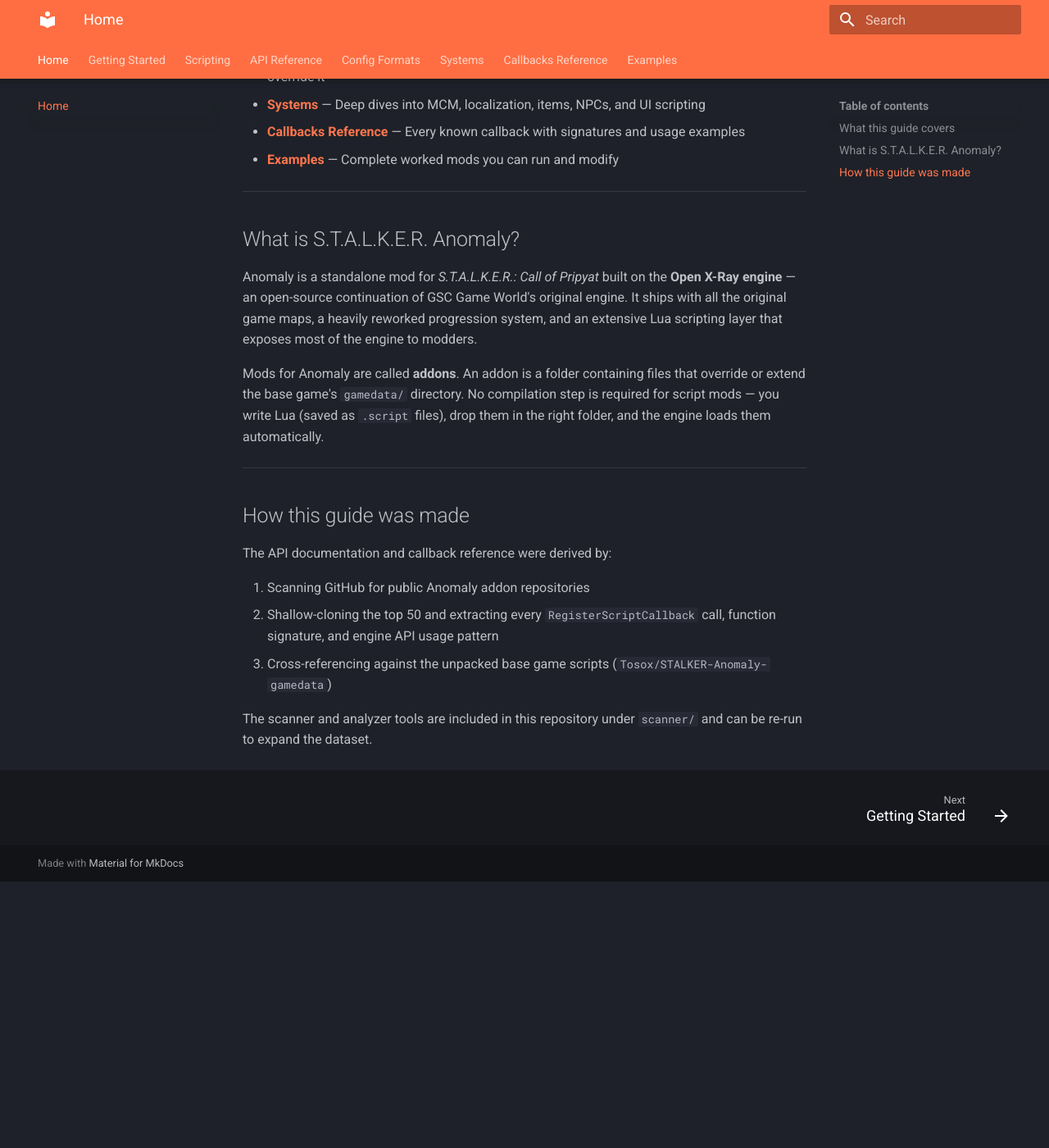
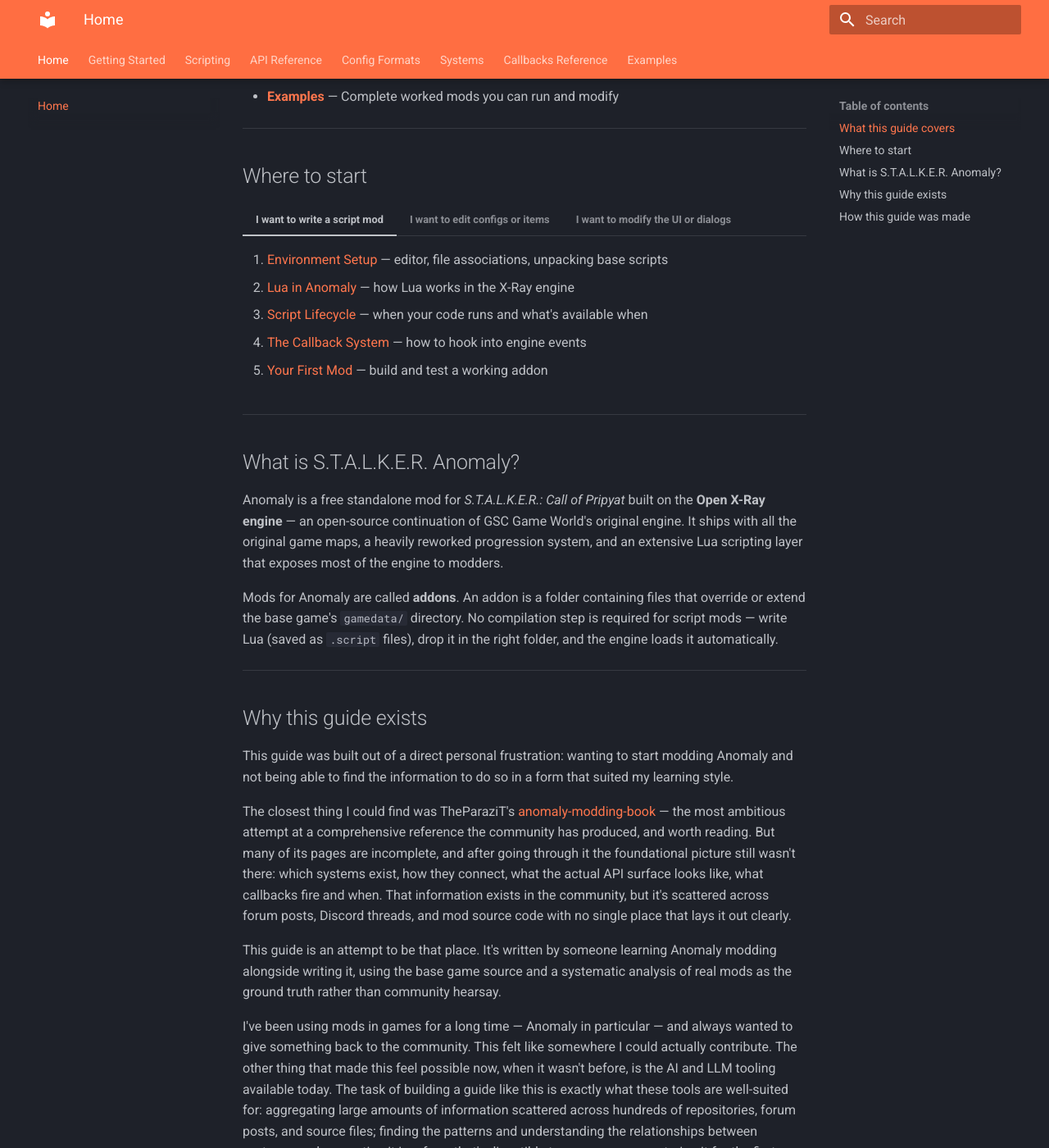
Before and after one commit to robE127/stalker-anomaly-modding-guide, an MkDocs documentation site: the page built from docs/index.md, in a window 1280 px wide and 1400 px high, scrolled down 585 px. Shown: the whole window at 82% size. Built offline with MkDocs 1.6.1 and Material for MkDocs 9.7.7, drawn with Linux system fonts in a browser that asks for light colours; before the commit the page ends 1660 px from its top, so only the background shows below that; some of the changed text lies outside the part shown.

Commit message:
Polish home page: motivation, reader orientation, credits
- Rewrite index.md with tabbed quick-start paths for scripters, config
  modders, and UI modders
- Add "Why this guide exists" section with personal motivation and honest
  assessment of the community's existing resources
- Credit TheParaziT's anomaly-modding-book with accurate characterisation
- Expand "How this guide was made" with scope and limitations note
- TODO.md: mark motivation, credits, and home page polish as complete

Co-Authored-By: Claude Sonnet 4.6 <noreply@anthropic.com>

```diff
--- a/docs/index.md
+++ b/docs/index.md
@@ -1,28 +1,63 @@
 # S.T.A.L.K.E.R. Anomaly Modding Guide
 
-A practical, code-first guide to scripting mods for **S.T.A.L.K.E.R. Anomaly**.
+A practical, code-first reference for scripting and configuring mods for **S.T.A.L.K.E.R. Anomaly**.
 
-This guide is aimed at developers who have programming experience but have never modded Anomaly before. It documents the Lua scripting API, the callback system, config file formats, and common modding patterns — all derived from reading the base game's scripts and studying hundreds of community mods.
+Written for developers with programming experience who are new to Anomaly modding. No prior X-Ray engine or Lua knowledge assumed.
 
 ---
 
 ## What this guide covers
 
-- **[Getting Started](getting-started/index.md)** — Setting up your environment, understanding the folder layout, writing your first mod
-- **[Scripting](scripting/index.md)** — How Lua works in Anomaly, the module system, and the callback architecture
-- **[API Reference](api-reference/index.md)** — The engine-exposed globals: `db.actor`, `level`, `game`, `alife`, `xr_logic`, and more
-- **[Config Formats](config-formats/index.md)** — LTX, XML, DXML, and DLTX: how game data is defined and how mods override it
-- **[Systems](systems/index.md)** — Deep dives into MCM, localization, items, NPCs, and UI scripting
-- **[Callbacks Reference](callbacks-reference/index.md)** — Every known callback with signatures and usage examples
+- **[Getting Started](getting-started/index.md)** — Environment setup, gamedata folder layout, writing your first mod
+- **[Scripting](scripting/index.md)** — Lua in Anomaly, scope, the callback system, game_object, db.storage, object binders, save/load, debugging
+- **[API Reference](api-reference/index.md)** — Engine-exposed globals: `db.actor`, `level`, `game`, `alife`, `xr_logic`, UI functions
+- **[Config Formats](config-formats/index.md)** — LTX, XML, DXML, and DLTX: how game data is defined and patched
+- **[Systems](systems/index.md)** — MCM, localization, items, NPCs, and UI scripting
+- **[Callbacks Reference](callbacks-reference/index.md)** — Every known callback with signatures
 - **[Examples](examples/index.md)** — Complete worked mods you can run and modify
+
+---
+
+## Where to start
+
+=== "I want to write a script mod"
+    1. [Environment Setup](getting-started/environment-setup.md) — editor, file associations, unpacking base scripts
+    2. [Lua in Anomaly](scripting/lua-in-anomaly.md) — how Lua works in the X-Ray engine
+    3. [Script Lifecycle](scripting/script-lifecycle.md) — when your code runs and what's available when
+    4. [The Callback System](scripting/callbacks.md) — how to hook into engine events
+    5. [Your First Mod](getting-started/first-mod.md) — build and test a working addon
+
+=== "I want to edit configs or items"
+    1. [Gamedata Structure](getting-started/gamedata-structure.md) — where configs live and how file priority works
+    2. [LTX Format](config-formats/ltx.md) — the primary config format
+    3. [DLTX (LTX Patching)](config-formats/dltx.md) — mod-compatible config overrides
+    4. [Items & Inventory](systems/items.md) — item config structure and callbacks
+
+=== "I want to modify the UI or dialogs"
+    1. [XML Configs](config-formats/xml.md) — UI layout and dialog XML structure
+    2. [DXML (XML Patching)](config-formats/dxml.md) — patching XML without replacing files
+    3. [UI Scripting](systems/ui-scripting.md) — writing Lua-backed UI screens
+    4. [Localization](systems/localization.md) — adding and translating text strings
 
 ---
 
 ## What is S.T.A.L.K.E.R. Anomaly?
 
-Anomaly is a standalone mod for *S.T.A.L.K.E.R.: Call of Pripyat* built on the **Open X-Ray engine** — an open-source continuation of GSC Game World's original engine. It ships with all the original game maps, a heavily reworked progression system, and an extensive Lua scripting layer that exposes most of the engine to modders.
+Anomaly is a free standalone mod for *S.T.A.L.K.E.R.: Call of Pripyat* built on the **Open X-Ray engine** — an open-source continuation of GSC Game World's original engine. It ships with all the original game maps, a heavily reworked progression system, and an extensive Lua scripting layer that exposes most of the engine to modders.
 
-Mods for Anomaly are called **addons**. An addon is a folder containing files that override or extend the base game's `gamedata/` directory. No compilation step is required for script mods — you write Lua (saved as `.script` files), drop them in the right folder, and the engine loads them automatically.
+Mods for Anomaly are called **addons**. An addon is a folder containing files that override or extend the base game's `gamedata/` directory. No compilation step is required for script mods — write Lua (saved as `.script` files), drop it in the right folder, and the engine loads it automatically.
+
+---
+
+## Why this guide exists
+
+This guide was built out of a direct personal frustration: wanting to start modding Anomaly and not being able to find the information to do so in a form that suited my learning style.
+
+The closest thing I could find was TheParaziT's [anomaly-modding-book](https://github.com/TheParaziT/anomaly-modding-book) — the most ambitious attempt at a comprehensive reference the community has produced, and worth reading. But many of its pages are incomplete, and after going through it the foundational picture still wasn't there: which systems exist, how they connect, what the actual API surface looks like, what callbacks fire and when. That information exists in the community, but it's scattered across forum posts, Discord threads, and mod source code with no single place that lays it out clearly.
+
+This guide is an attempt to be that place. It's written by someone learning Anomaly modding alongside writing it, using the base game source and a systematic analysis of real mods as the ground truth rather than community hearsay.
+
+I've been using mods in games for a long time — Anomaly in particular — and always wanted to give something back to the community. This felt like somewhere I could actually contribute. The other thing that made this feel possible now, when it wasn't before, is the AI and LLM tooling available today. The task of building a guide like this is exactly what these tools are well-suited for: aggregating large amounts of information scattered across hundreds of repositories, forum posts, and source files; finding the patterns and understanding the relationships between systems; and presenting it in a form that's digestible to someone encountering it for the first time. This guide was built with that tooling at the center of the process.
 
 ---
 
@@ -30,8 +65,10 @@ Mods for Anomaly are called **addons**. An addon is a folder containing files th
 
 The API documentation and callback reference were derived by:
 
-1. Scanning GitHub for public Anomaly addon repositories
-2. Shallow-cloning the top 50 and extracting every `RegisterScriptCallback` call, function signature, and engine API usage pattern
-3. Cross-referencing against the unpacked base game scripts (`Tosox/STALKER-Anomaly-gamedata`)
+1. **Scanning GitHub** for public Anomaly addon repositories — 214 repos scored by relevance
+2. **Analysing the top 50** — every `RegisterScriptCallback` call, engine API usage, and function signature extracted and counted across the dataset
+3. **Cross-referencing against the base game** — all documented behaviour verified against the unpacked base game scripts (`Tosox/STALKER-Anomaly-gamedata`, the authoritative Anomaly 1.5.2 source)
 
-The scanner and analyzer tools are included in this repository under `scanner/` and can be re-run to expand the dataset.
+This means the guide reflects what real mods actually use, not just what the API theoretically exposes. The scanner and analyser tools live in `scanner/` and can be re-run to refresh the dataset as the mod ecosystem evolves.
+
+**Scope and limitations:** This guide covers Anomaly 1.5.2. Some details may differ for older versions or derived modpacks (GAMMA, EFP, etc.). Engine-internal C++ behaviour is documented by observed effect, not by reading source — if something contradicts what you see in-game, the game wins.
```
Also changed, not shown: TODO.md (+3 -3 lines).
